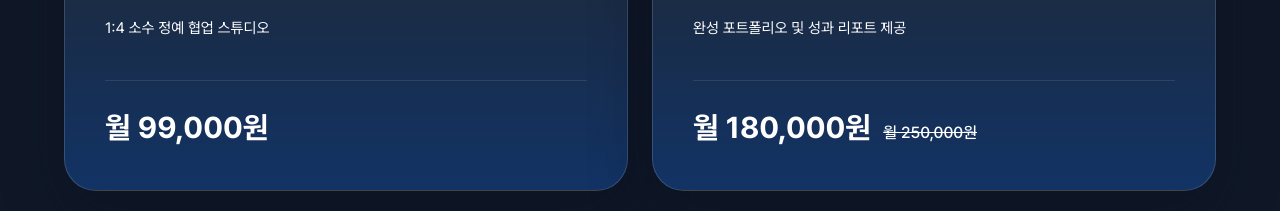
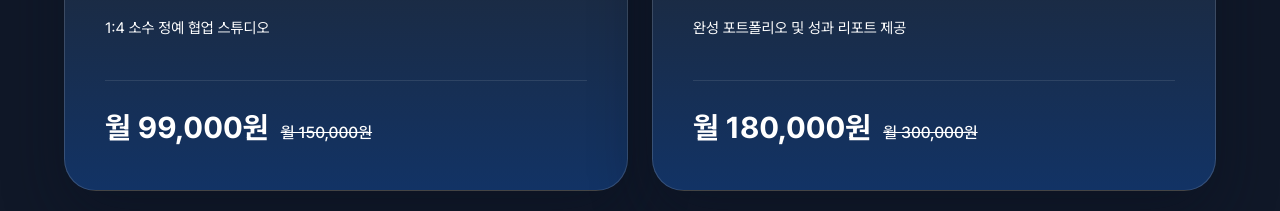
Before and after one commit to WithM2/iakkaweb, a Next.js app: page /ko in a window 1280 px wide. Shown: the part 4220-4431 px from the top of the page. Built offline with nearby package versions, Linux system fonts and the light colour scheme.

Commit message:
price change

```diff
--- a/src/app/mentoring/apply/page.tsx
+++ b/src/app/mentoring/apply/page.tsx
@@ -13,7 +13,7 @@ type MentoringPlan = {
   }[];
   features: readonly string[];
   price: string;
-  originalPrice?: string;
+  originalPrice: string;
   ctaLabel: string;
 };
 
@@ -31,6 +31,7 @@ const mentoringPlans: MentoringPlan[] = [
     ],
     features: ["주 1회 60분 수업 (월 4회 총 240분)", "1:3 멘토링"],
     price: "월 99,000원",
+    originalPrice: "월 150,000원",
     ctaLabel: "Standard 구독하기",
   },
   {
@@ -50,7 +51,7 @@ const mentoringPlans: MentoringPlan[] = [
     ],
     features: ["주 2회 60분 수업 (월 8회 총 480분)", "1:3 멘토링"],
     price: "월 180,000원",
-    originalPrice: "월 250,000원",
+    originalPrice: "월 300,000원",
     ctaLabel: "Plus 구독하기",
   },
 ] as const;
--- a/src/components/ko/PricingSection.tsx
+++ b/src/components/ko/PricingSection.tsx
@@ -25,6 +25,7 @@ const pricingPlans: PricingPlan[] = [
       "1:4 소수 정예 협업 스튜디오",
     ],
     price: "월 99,000원",
+    originalPrice: "월 150,000원",
     highlightBadge: true,
   },
   {
@@ -39,7 +40,7 @@ const pricingPlans: PricingPlan[] = [
       "완성 포트폴리오 및 성과 리포트 제공",
     ],
     price: "월 180,000원",
-    originalPrice: "월 250,000원",
+    originalPrice: "월 300,000원",
     highlightBadge: true,
   },
 ];
```
